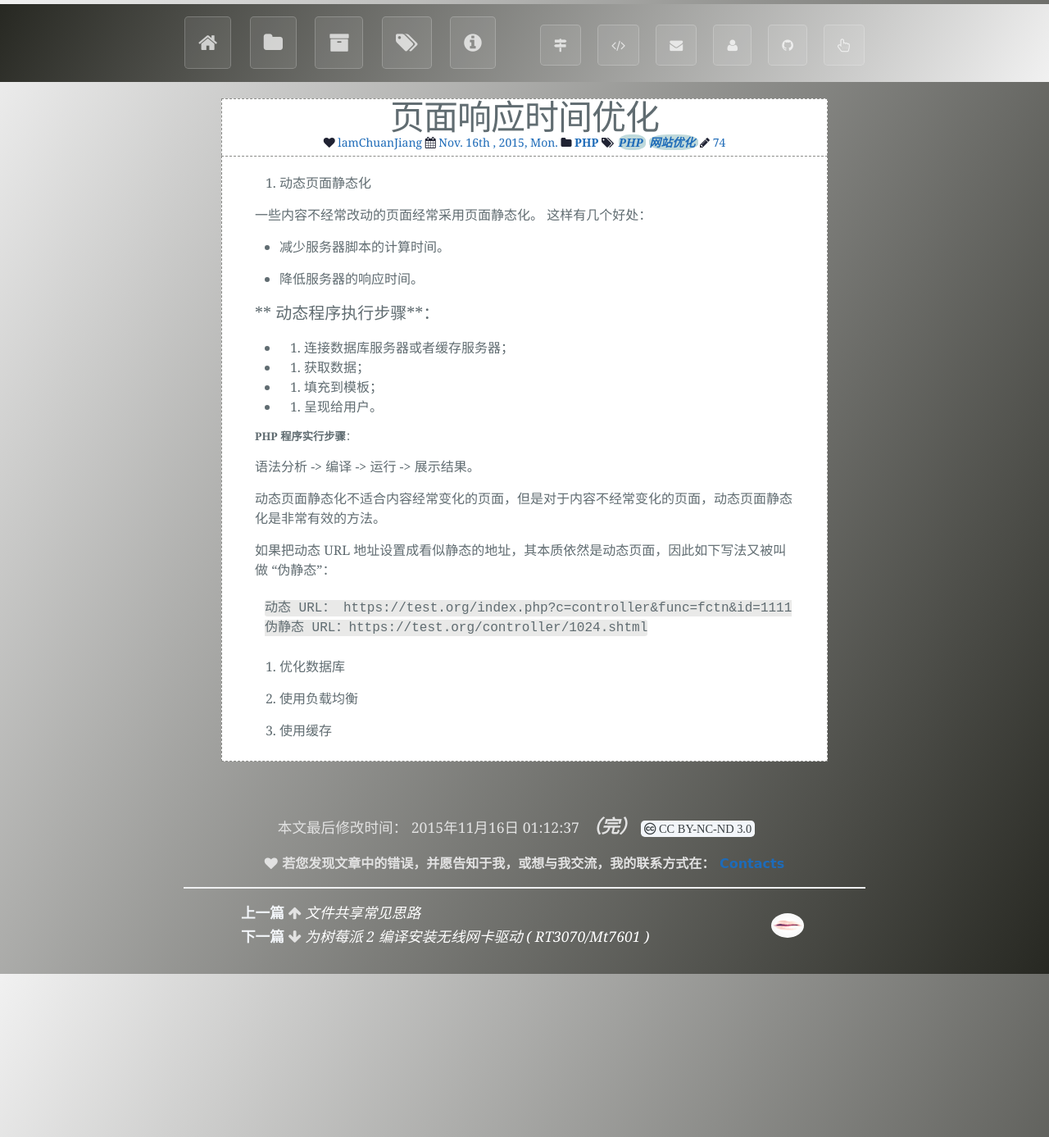
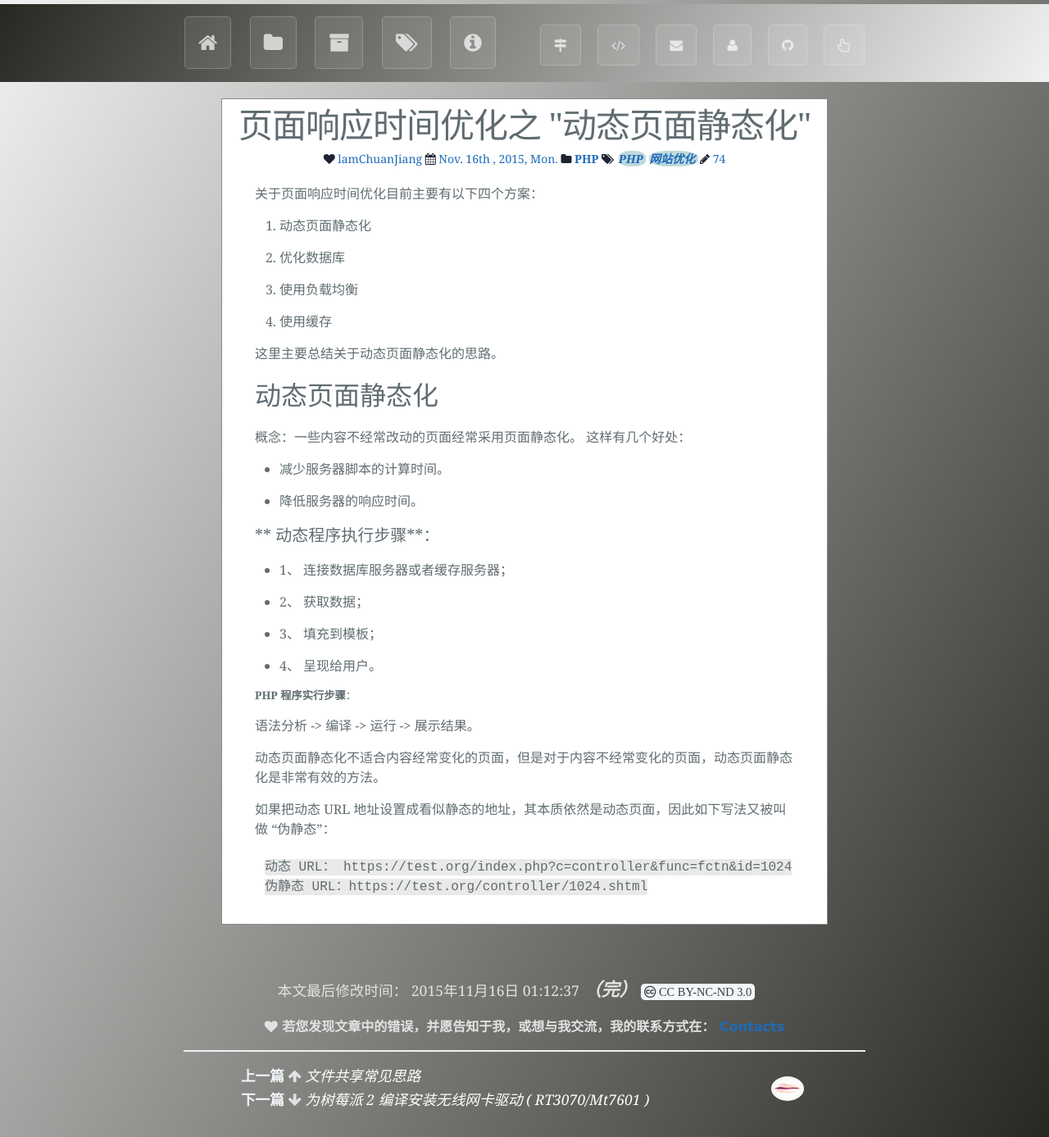
Before and after one commit to light-shadow/ckwongloy.github.io, a Jekyll site: the page built from _posts/2015-11-16-Page-Staticize.md, in a window 1280 px wide. Shown: the whole page at 82% size. Built offline with Jekyll 4.4.1, drawn with Linux system fonts in a browser that asks for light colours; Markdown is read by kramdown in place of the engine named in the settings.

Commit message:
normaylly adding

```diff
--- a/_includes/post_header.html
+++ b/_includes/post_header.html
@@ -6,8 +6,8 @@
 
 <header class="post-header" style="text-align:center;font-family:Georgia;">
 <div class="wrapper" style="padding:20px 0 0 0;">
-<div style="background-color:white;border:1px dashed #8A8B88;">
-<h1 class="post-title" style="margin:0 5px 0 5px;">
+<div style="background-color:white;border:1px solid #8A8B88;border-bottom:none;">
+<h1 class="post-title" style="margin:0 5px 0 5px;padding:10px 0 10px 0;">
 {{ page.title }}
 </h1>
 <p class="post-meta">
--- a/_layouts/post.html
+++ b/_layouts/post.html
@@ -2,7 +2,7 @@
 layout: post_backbone
 ---
 
-<div class="wrapper" style="margin-top:-40px;font-family:Georgia;background-color:white;border:1px dashed #8A8B88;">
+<div class="wrapper" style="margin-top:-45px;font-family:Georgia;background-color:white;border:1px solid #8A8B88;border-top:none;">
 
 <div style="padding:20px 10px 10px 10px;">
 
--- a/_posts/2015-11-16-Page-Staticize.md
+++ b/_posts/2015-11-16-Page-Staticize.md
@@ -1,14 +1,27 @@
 ---
 layout: post
-title: 页面响应时间优化
+title: 页面响应时间优化之 "动态页面静态化"
 category: PHP
 tags: [PHP, 网站优化]
 latest: 2015年11月16日 01:12:37
 ---
 
+关于页面响应时间优化目前主要有以下四个方案：
+
 1. 动态页面静态化
 
-一些内容不经常改动的页面经常采用页面静态化。 这样有几个好处：
+2. 优化数据库
+
+3. 使用负载均衡
+
+4. 使用缓存
+
+这里主要总结关于动态页面静态化的思路。
+
+动态页面静态化
+-
+
+概念：一些内容不经常改动的页面经常采用页面静态化。 这样有几个好处：
 
 - 减少服务器脚本的计算时间。
 
@@ -16,13 +29,13 @@
 
 #### ** 动态程序执行步骤**：
 
-- 1. 连接数据库服务器或者缓存服务器；
+- 1、 连接数据库服务器或者缓存服务器；
 
-- 2.  获取数据；
+- 2、  获取数据；
 
-- 3. 填充到模板；
+- 3、 填充到模板；
 
-- 4. 呈现给用户。
+- 4、 呈现给用户。
 
 ##### **PHP 程序实行步骤**：
 
--- a/css/blog.css
+++ b/css/blog.css
@@ -1,5 +1,4 @@
 /* Blog 页面所有字体位置、颜色、大小、控制 */
-
 
 	h1, h2, h3, h4, h5, h6, p, a {	 font-family: Georgia, "Mingliu", "Myriad Set Pro", "Helvetica Neue", "Helvetica", "Arial", "MS Sans Serif", "Comic Sans MS", sans-serif; }
 
```
Also changed, not shown: other parts of _posts/2015-11-16-Page-Staticize.md (+1 -7 lines), _posts/2014-04-22-Router-Experience.md (+2 -0 lines), _posts/2015-09-24-Elan-Synaptics-Share.md (+1 -1 lines).
